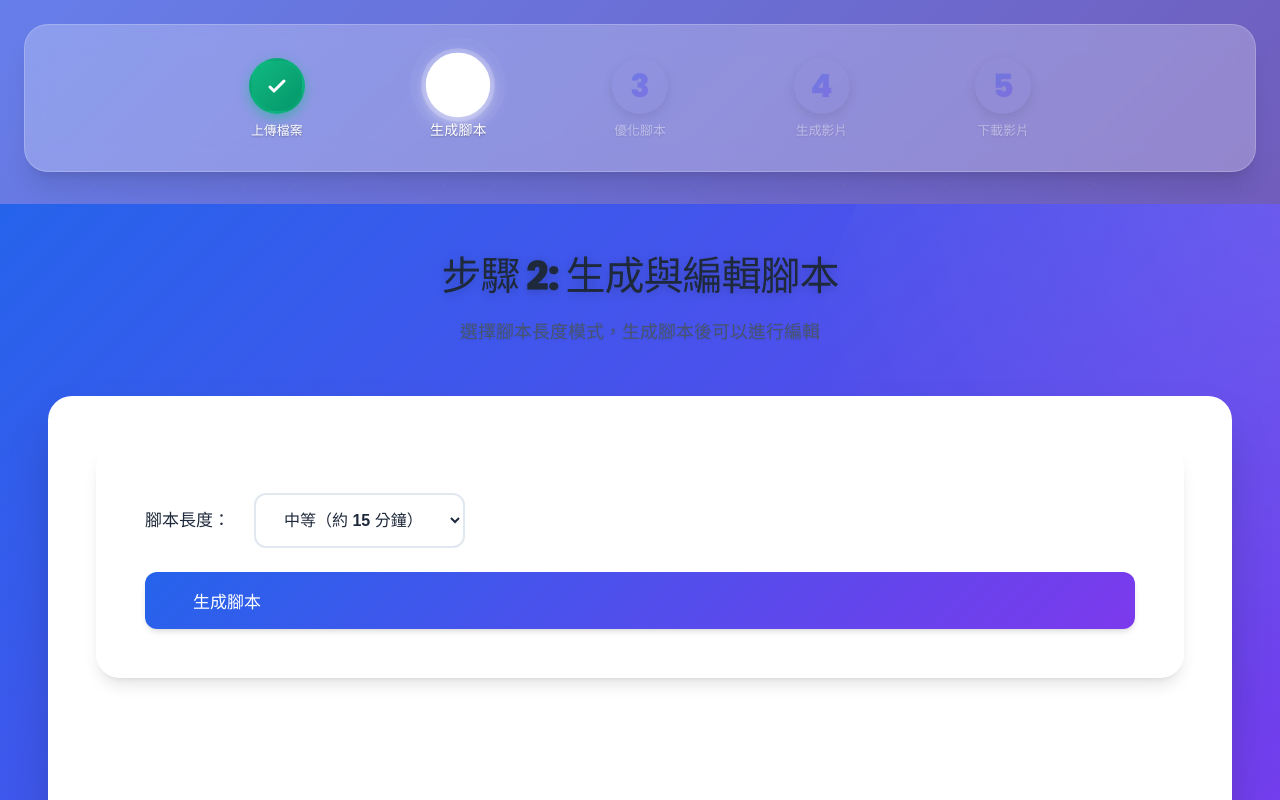
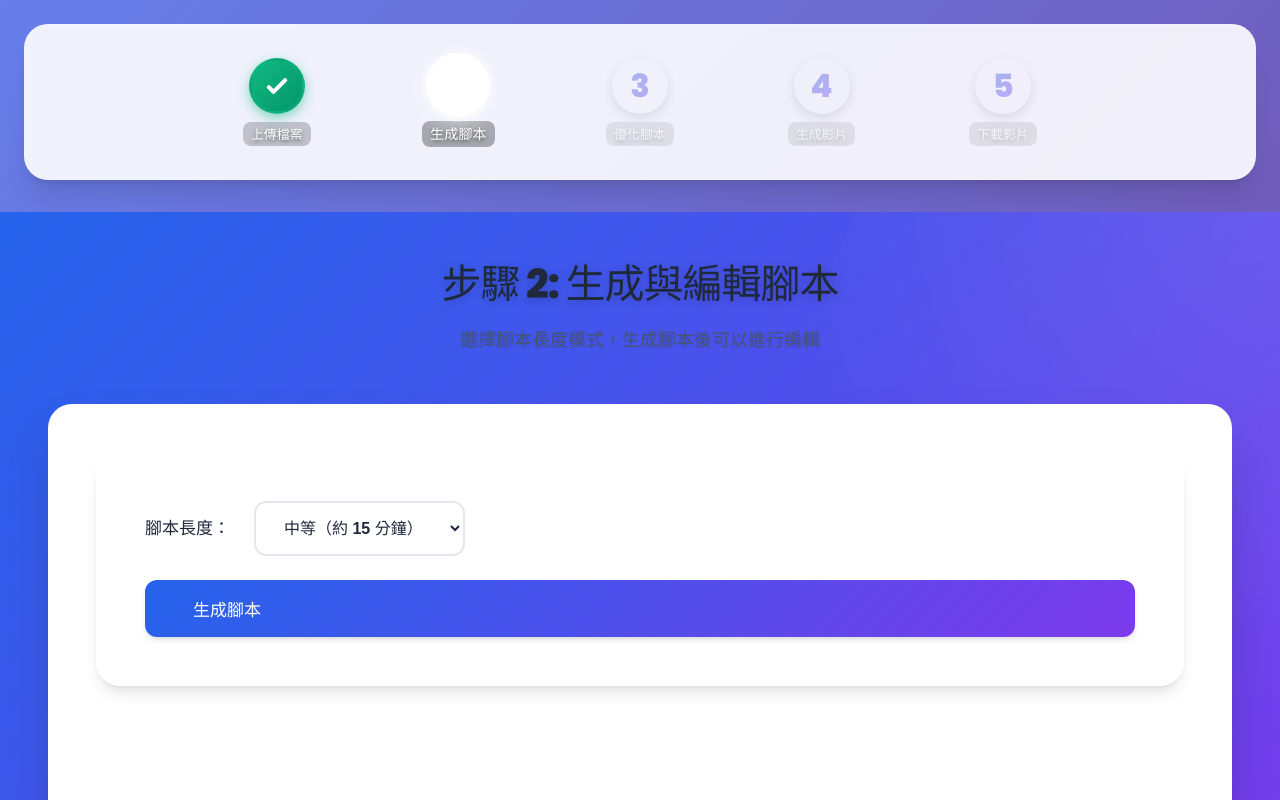
Before and after one commit to poirotw66/ppt2preview, a React (Vite) app in the folder frontend/: page /task/1/script in a window 1280 px wide. Shown: the top 800 px of the page. Built offline with nearby package versions, Linux system fonts and the light colour scheme; no server answers.

Commit message:
style: Update Navigation component styles for improved aesthetics and responsiveness

```diff
--- a/frontend/src/components/Navigation.css
+++ b/frontend/src/components/Navigation.css
@@ -1,8 +1,7 @@
 /* Navigation - Static Flow Design */
 .navigation {
   position: relative;
-  background: var(--glass-bg);
-  backdrop-filter: blur(var(--glass-blur));
+  background: rgba(255, 255, 255, 0.9);
   padding: var(--spacing-lg) var(--spacing-xl);
   border-radius: var(--radius-2xl);
   box-shadow: var(--shadow-xl);
@@ -91,11 +90,10 @@
 }
 
 .nav-step.pending .step-number {
-  background: linear-gradient(135deg, #F59E0B 0%, #F97316 100%);
-  border: 4px solid rgba(249, 115, 22, 0.4);
-  backdrop-filter: blur(10px);
+  background: rgba(255, 255, 255, 0.25);
+  border: 4px solid rgba(255, 255, 255, 0.5);
   color: white;
-  text-shadow: 0 2px 4px rgba(0, 0, 0, 0.2);
+  text-shadow: 0 2px 6px rgba(0, 0, 0, 0.5);
 }
 
 .nav-step.active .step-number {
@@ -138,16 +136,21 @@
 
 .step-label {
   font-size: 0.8125rem;
-  font-weight: 600;
+  font-weight: 700;
   text-align: center;
-  text-shadow: 0 1px 2px rgba(0, 0, 0, 0.3);
+  text-shadow: 0 2px 4px rgba(0, 0, 0, 0.5);
   letter-spacing: 0.01em;
   line-height: 1.3;
+  color: white;
+  background: rgba(0, 0, 0, 0.2);
+  padding: var(--spacing-xs) var(--spacing-sm);
+  border-radius: var(--radius-md);
 }
 
 .nav-step.active .step-label {
-  font-weight: 700;
+  font-weight: 800;
   font-size: 0.875rem;
+  background: rgba(0, 0, 0, 0.3);
 }
 
 .step-connector {
--- a/frontend/src/components/Navigation.tsx
+++ b/frontend/src/components/Navigation.tsx
@@ -91,7 +91,7 @@ function Navigation() {
               >
                 <div className="step-number">
                   {stepStatus === 'completed' ? (
-                    <svg fill="none" viewBox="0 0 24 24" stroke="currentColor" style={{ width: '24px', height: '24px', strokeWidth: 3 }}>
+                    <svg fill="none" viewBox="0 0 24 24" stroke="currentColor" style={{ width: '28px', height: '28px', strokeWidth: 3.5 }}>
                       <path strokeLinecap="round" strokeLinejoin="round" d="M5 13l4 4L19 7" />
                     </svg>
                   ) : (
```
